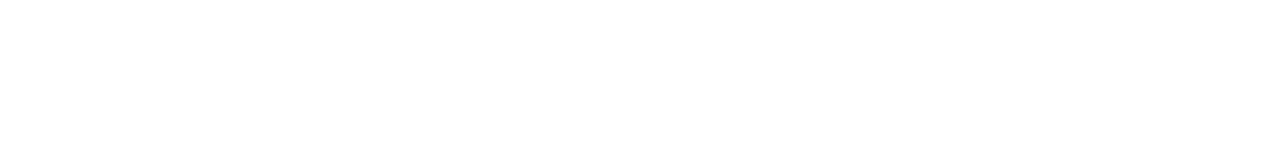
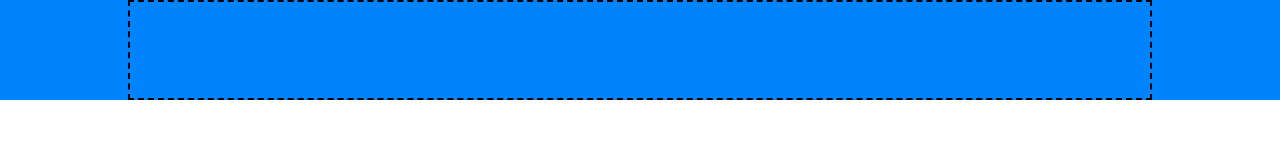
Before and after one commit to LucaRanieri96/htmlcss-responsive-layout, a plain HTML site: page index.html in a window 1280 px wide. Drawn offline with Linux system fonts and the light colour scheme.

Commit message:
Add header structure and debug

```diff
--- a/assets/css/style.css
+++ b/assets/css/style.css
@@ -11,11 +11,35 @@ body {
     font-family: 'Source Sans Pro', sans-serif;
     font-family: 'Ubuntu', sans-serif;
 }
+
 :root {
-    --primary: var(#9792e4);
-    --secondary: var(#0084fd);
-    --tertiary: var(#b5ddff);
-    --free: var(#fac064);
-    --light: var(#ffffff);
-    --dark: var(#333333);
+    --primary: #9792e4;
+    --secondary: #0084fd;
+    --tertiary: #b5ddff;
+    --free: #fac064;
+    --light: #ffffff;
+    --dark: #333333;
 }
+
+/* Utilities */
+.container {
+    width: 80%;
+    max-width: 1152px;
+    margin: auto;
+}
+/* Header */
+.site_header {
+    background-color: var(--secondary);
+    width: 100%;
+}
+
+/* Media */
+
+/* Debug */
+.debug .site_header {
+    height: 100px;
+}
+.debug .container {
+    height: 100%;
+    border: 2px dashed black;
+}
--- a/index.html
+++ b/index.html
@@ -11,7 +11,17 @@
     <link rel="preconnect" href="https://fonts.googleapis.com">
     <title>Responsive Layout</title>
 </head>
-<body>
-
+<body class="debug">
+    <header class="site_header">
+        <div class="container">
+            <div></div>
+            <div></div>
+        </div>
+    </header>
+    <!-- ./site_header -->
+    <main class="site_main"></main>
+    <!-- ./site_main -->
+    <body class="site_footer"></body>
+    <!-- ./site_footer -->
 </body>
 </html>
```
